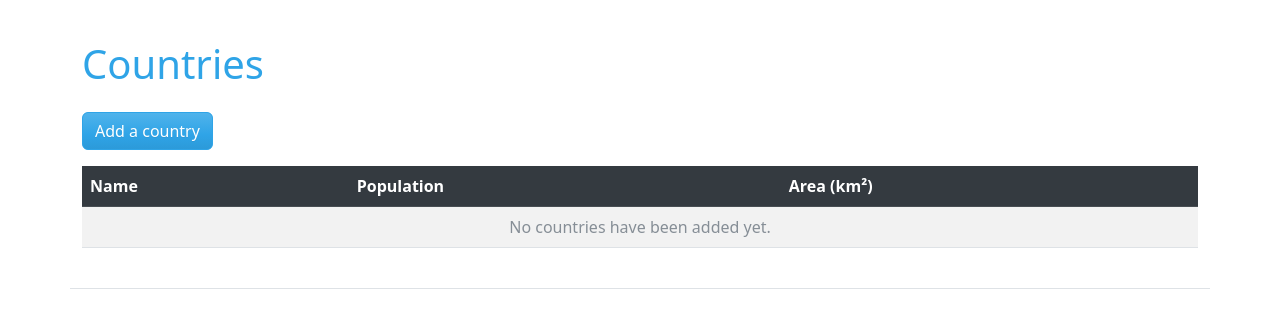
After one commit to shearichard/django-only-smaller, a Django app: template geography/templates/country_list.html in a window 1280 px wide. The commit adds this page. Shown: the top 328 px of the page. Run offline with Django 5.2, Linux system fonts and the light colour scheme; the template is opened without the code that fills it, so the values that code supplies are empty; some libraries are stand-ins or nearby versions.

Commit message:
List screen now bootstrapped, and corresponding template moved out into its own file

```diff
--- /dev/null
+++ b/geography/templates/country_list.html
@@ -0,0 +1,42 @@
+{% extends "base.html" %}
+
+{% load humanize %}
+
+{% block content %}
+
+        <h1 class="mb-4">Countries</h1>
+
+        <p>
+            <a href="/countries/new/" class="btn btn-primary">
+                Add a country
+            </a>
+        </p>
+
+        <div class="table-responsive">
+            <table class="table table-striped table-hover">
+                <thead class="table-dark">
+                    <tr>
+                        <th scope="col">Name</th>
+                        <th scope="col">Population</th>
+                        <th scope="col">Area (km²)</th>
+                    </tr>
+                </thead>
+
+                <tbody>
+                    {% for country in countries %}
+                        <tr>
+                            <td>{{ country.name }}</td>
+                            <td>{{ country.population|intcomma }}</td>
+                            <td>{{ country.area_sq_km|intcomma }}</td>
+                        </tr>
+                    {% empty %}
+                        <tr>
+                            <td colspan="3" class="text-center text-muted">
+                                No countries have been added yet.
+                            </td>
+                        </tr>
+                    {% endfor %}
+                </tbody>
+            </table>
+        </div>
+{% endblock %}
--- a/geography/templates/country_new.html
+++ b/geography/templates/country_new.html
@@ -1,6 +1,4 @@
 {% extends "base.html" %}
-
-{% block title %}Country - Add{% endblock %}
 
 {% block content %}
 
```
Also changed, not shown: geography/geography.py (+9 -49 lines).
